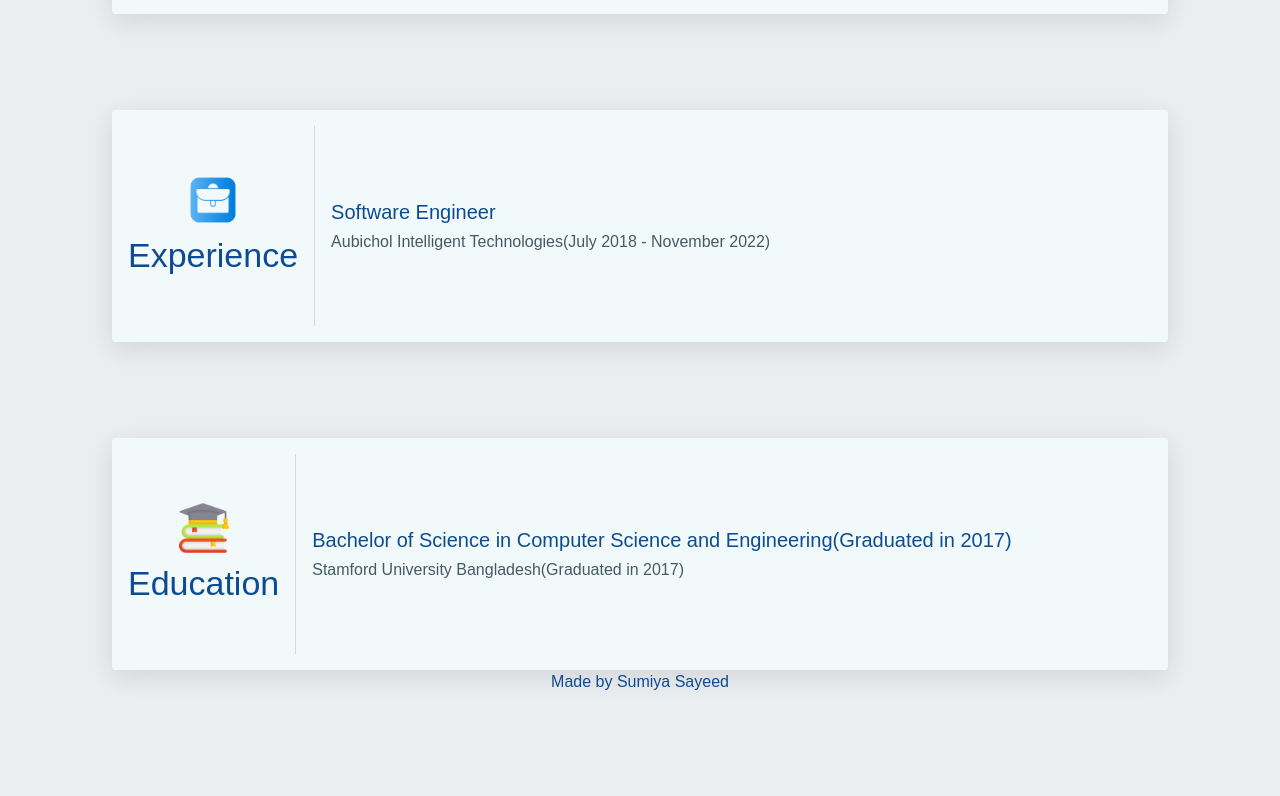
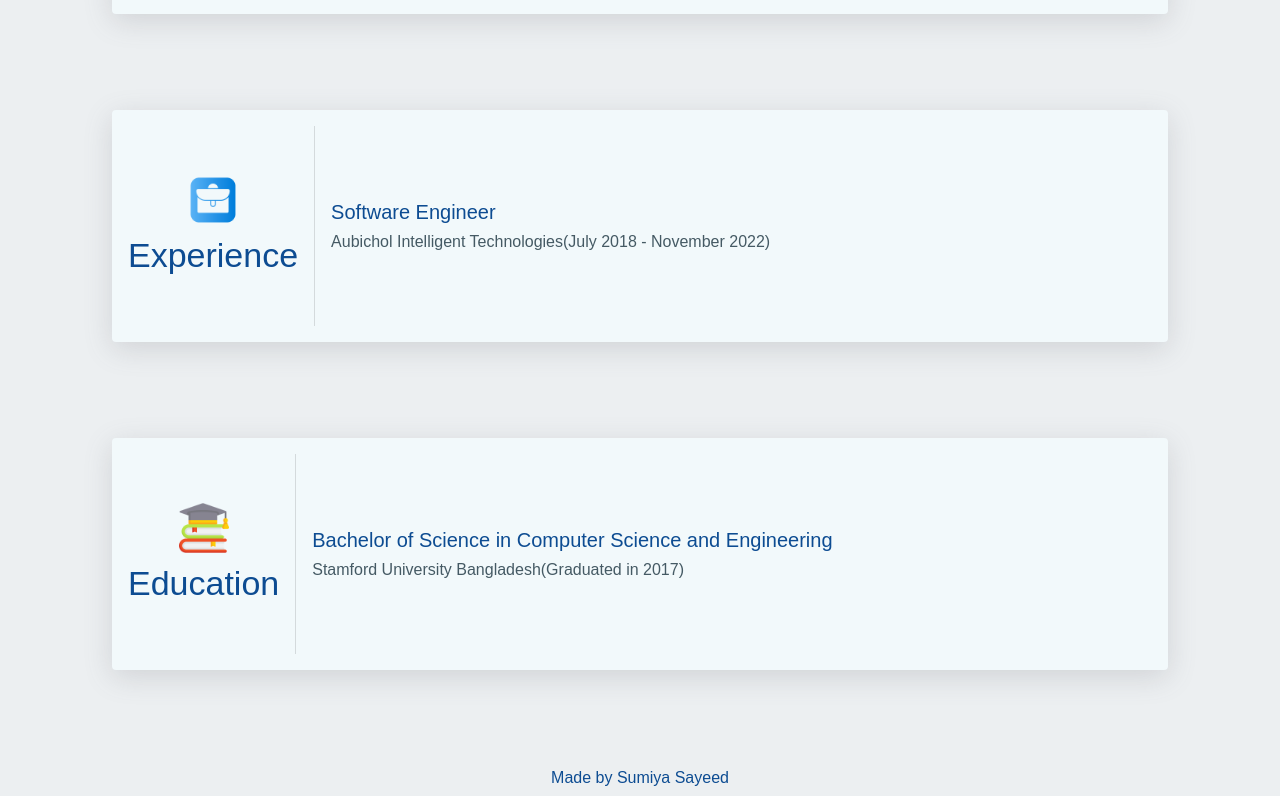
Before and after one commit to Sumiya-Sayeed/sumiya-portfolio, a React (Create React App) app: page / in a window 1280 px wide. Shown: the part 2196-2992 px from the top of the page. Before the commit the page ends 2896 px from the top, so only its background shows below. Built offline with nearby package versions, Linux system fonts and the light colour scheme.

Commit message:
delete text

```diff
--- a/src/components/Education.jsx
+++ b/src/components/Education.jsx
@@ -27,6 +27,7 @@ const Educations = (
                 minHeight: 200,
                 height: 'auto',
                 width: '100%',
+                marginBottom: 12,
                 [theme.breakpoints.down('md')]: {
                     marginTop: 10,
                 },
@@ -99,7 +100,7 @@ const Educations = (
                             variant='h6'
                             color={theme.palette.primary.main}
                         >
-                            {`Bachelor of Science in Computer Science and Engineering(Graduated in 2017)`}
+                            {`Bachelor of Science in Computer Science and Engineering`}
                         </Typography>
                         <Typography
                             variant='subtitle1'
```
